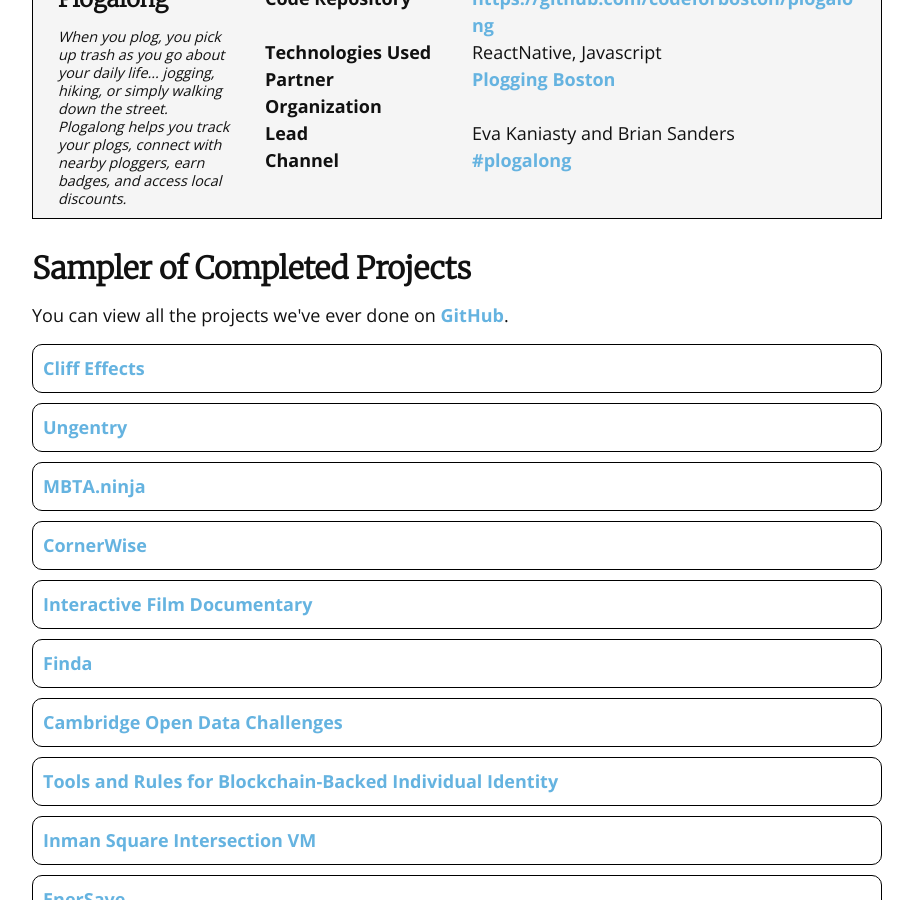
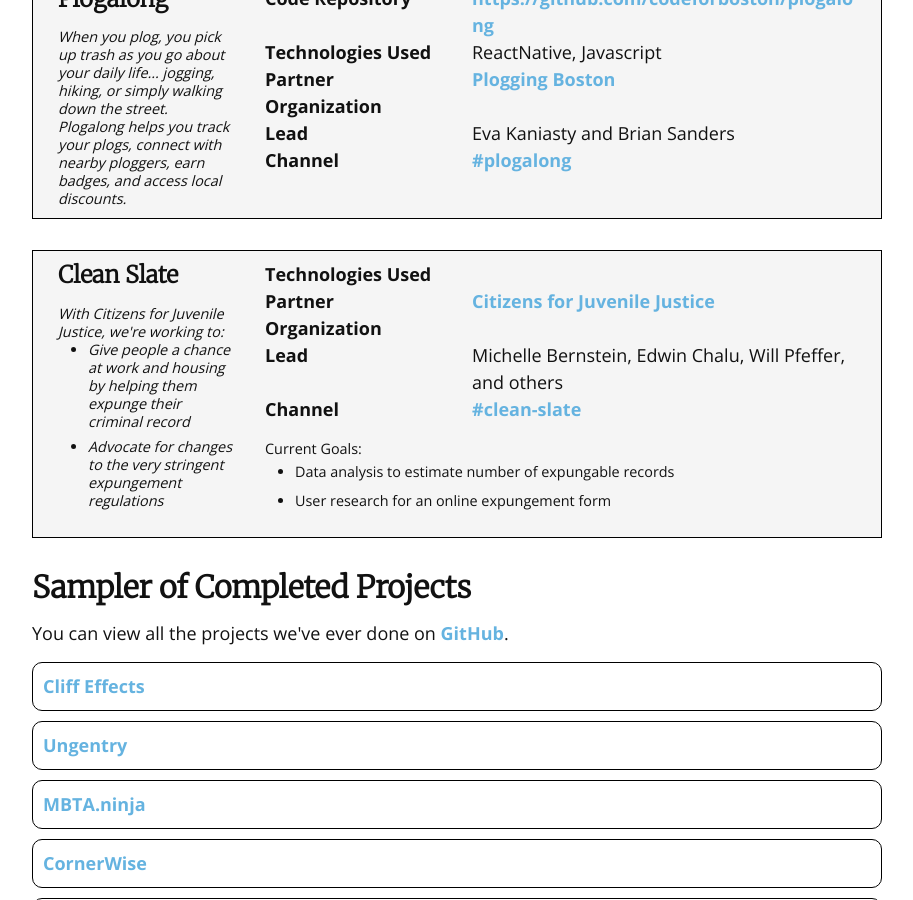
Before and after one commit to codeforboston/codeforboston.org, a Jekyll site: the page built from projects.html, in a window 1280 px wide and 900 px high, scrolled down 2307 px. Shown: the whole window, without its empty margins (183-1096 px from the left). Built offline with Jekyll 4.4.1, drawn with Linux system fonts in a browser that asks for light colours; nearby versions of some CDN libraries.

Commit message:
Adds clean slate first draft. Discovery work.

```diff
--- a/_data/projects/active.yml
+++ b/_data/projects/active.yml
@@ -97,3 +97,22 @@
       url: https://www.plogalong.com
   technologies: ReactNative, Javascript
   slackChannel: plogalong
+-
+  name: Clean Slate
+  elevatorPitch: >
+    With Citizens for Juvenile Justice, we're working to:
+    <ul>
+      <li>Give people a chance at work and housing by helping them expunge their criminal record</li>
+      <li>Advocate for changes to the very stringent expungement regulations</li>
+    </ul>
+  partner:
+    - name: Citizens for Juvenile Justice
+      url: https://www.cfjj.org/
+  lead: Michelle Bernstein, Edwin Chalu, Will Pfeffer, and others
+  slackChannel: clean-slate
+  news: >
+    Current Goals:
+    <ul>
+      <li>Data analysis to estimate number of expungable records</li>
+      <li>User research for an online expungement form</li>
+    </ul>
```
